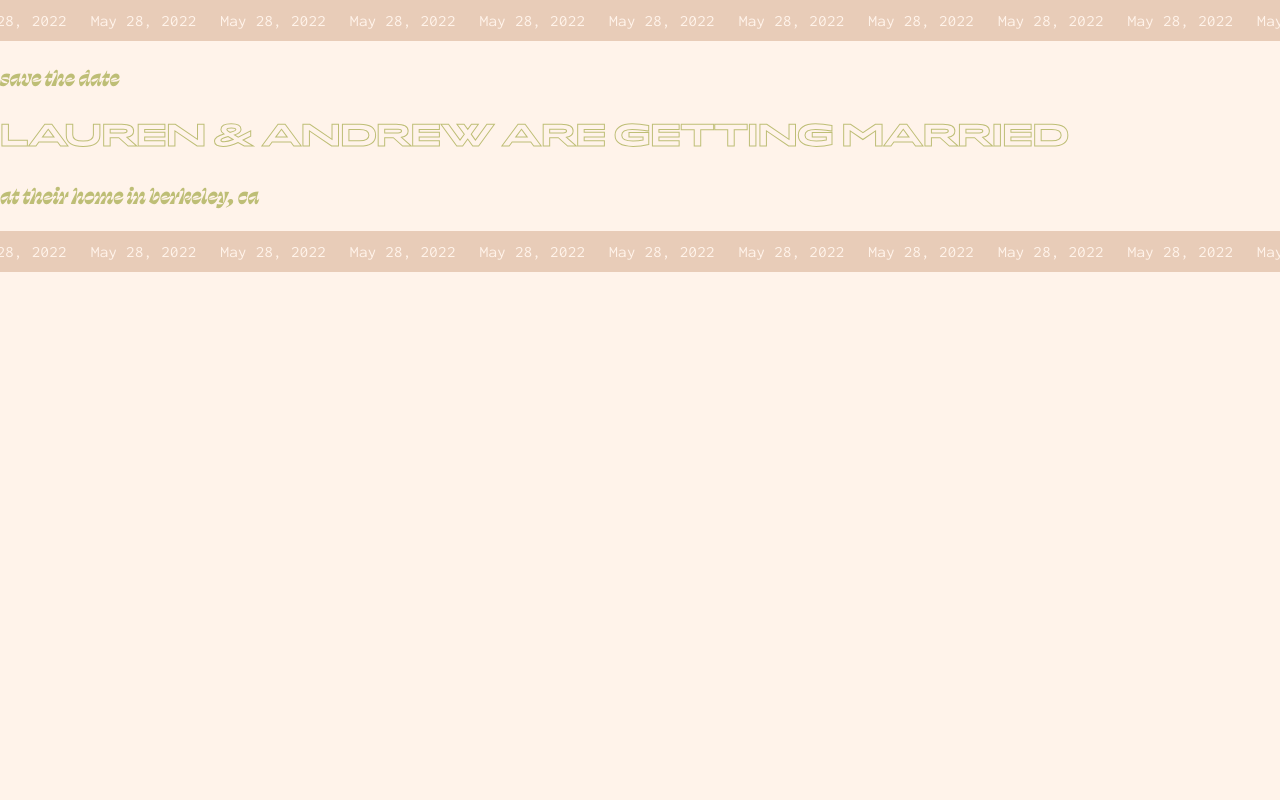
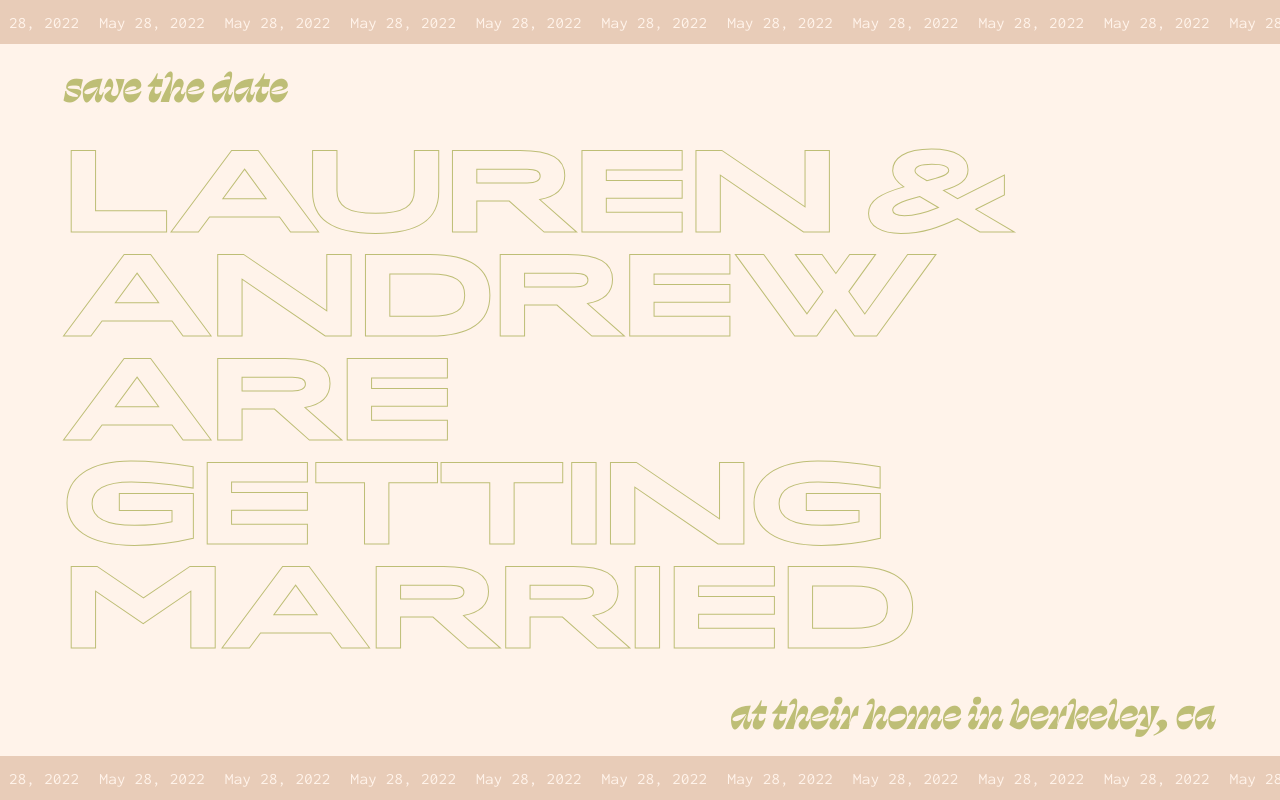
Before and after one commit to greymechanic/dash.wedding, a React (Create React App) app: page / in a window 1280 px wide. Built offline with nearby package versions, Linux system fonts and the light colour scheme.

Commit message:
homepage css progress

```diff
--- a/public/index.html
+++ b/public/index.html
@@ -28,7 +28,7 @@
   </head>
   <body>
     <noscript>You need to enable JavaScript to run this app.</noscript>
-    <div id="root"></div>
+    <div id="root" class="page"></div>
     <!--
       This HTML file is a template.
       If you open it directly in the browser, you will see an empty page.
--- a/src/App.js
+++ b/src/App.js
@@ -2,9 +2,8 @@ import "./App.scss";
 
 function App() {
   return (
-    <div className="home">
+    <div className="home page">
       <header className="marquee">
-        <div>
         <p>May 28, 2022</p>
         <p>May 28, 2022</p>
         <p>May 28, 2022</p>
@@ -23,32 +22,19 @@ function App() {
         <p>May 28, 2022</p>
         <p>May 28, 2022</p>
         <p>May 28, 2022</p>
-          <p>May 28, 2022</p>
-          <p>May 28, 2022</p>
-          <p>May 28, 2022</p>
-          <p>May 28, 2022</p>
-          <p>May 28, 2022</p>
-          <p>May 28, 2022</p>
-          <p>May 28, 2022</p>
-          <p>May 28, 2022</p>
-          <p>May 28, 2022</p>
-          <p>May 28, 2022</p>
-          <p>May 28, 2022</p>
-          <p>May 28, 2022</p>
-          <p>May 28, 2022</p>
-          <p>May 28, 2022</p>
-          <p>May 28, 2022</p>
-          <p>May 28, 2022</p>
-          <p>May 28, 2022</p>
-        </div>
       </header>
       <div className="main">
         <h2>save the date</h2>
-        <h1>LAUREN & ANDREW ARE GETTING MARRIED</h1>
-        <h2>at their home in berkeley, ca</h2>
+        <h1>
+          LAUREN & <br />
+          ANDREW <br />
+          ARE <br />
+          GETTING <br />
+          MARRIED
+        </h1>
+        <h2 className="tagline">at their home in berkeley, ca</h2>
       </div>
       <footer className="marquee">
-        <div>
         <p>May 28, 2022</p>
         <p>May 28, 2022</p>
         <p>May 28, 2022</p>
@@ -67,24 +53,6 @@ function App() {
         <p>May 28, 2022</p>
         <p>May 28, 2022</p>
         <p>May 28, 2022</p>
-          <p>May 28, 2022</p>
-          <p>May 28, 2022</p>
-          <p>May 28, 2022</p>
-          <p>May 28, 2022</p>
-          <p>May 28, 2022</p>
-          <p>May 28, 2022</p>
-          <p>May 28, 2022</p>
-          <p>May 28, 2022</p>
-          <p>May 28, 2022</p>
-          <p>May 28, 2022</p>
-          <p>May 28, 2022</p>
-          <p>May 28, 2022</p>
-          <p>May 28, 2022</p>
-          <p>May 28, 2022</p>
-          <p>May 28, 2022</p>
-          <p>May 28, 2022</p>
-          <p>May 28, 2022</p>
-        </div>
       </footer>
     </div>
   );
--- a/src/App.scss
+++ b/src/App.scss
@@ -5,46 +5,69 @@ body {
   background-color: $cream-1;
   -webkit-font-smoothing: antialiased;
   -moz-osx-font-smoothing: grayscale;
+  height: 100vh;
+  width: 100vw;
+}
+
+.page {
+  height: 100%;
+  width: 100%;
+  &.home {
+    display: flex;
+    flex-direction: column;
+    .main {
+      display: flex;
+      flex-direction: column;
+      flex-grow: 1;
+      justify-content: space-between;
+      margin: 20px 64px;
+      .tagline {
+        align-self: flex-end;
+      }
+    }
+  }
 }
 
 .marquee {
-  display: flex;
-  flex-direction: row;
+  width: 100%;
+  overflow: hidden;
+  white-space: nowrap;
+  padding: 12px 0;
   background-color: $pink-1;
-  margin: 0 auto;
-  white-space: nowrap;
-  overflow: hidden;
-  box-sizing: border-box;
-  div {
-    display: flex;
-    flex-grow: 1;
-    animation: marquee 30s linear infinite;
-  }
   p {
     font-family: "Inconsolata-SemiExpanded-SemiBold", "Courier New", monospace;
     color: $cream-1;
-    margin: 12px 12px;
+    animation: marquee 4s linear infinite;
+    display: inline-block;
+    padding-left: 20px;
+    margin: 0;
   }
 }
 
-/* Make it move */
 @keyframes marquee {
-  0% {
-    transform: translate(0, 0);
+  from {
+    transform: translateX(0);
   }
-  100% {
-    transform: translate(-100%, 0);
+  to {
+    transform: translateX(-100%);
   }
 }
 
 h2 {
   font-family: "Swear-Display-Black-Cilati", "Helvetica", serif;
+  font-size: 45px;
+  line-height: 45px;
   color: $green-1;
+  margin: 0;
 }
 
 h1 {
   font-family: "Lyyra-Expanded-Black", "Helvetica", sans-serif;
+  font-size: 120px;
+  line-height: 104px;
+  letter-spacing: 2.5%;
   color: $cream-1;
   -webkit-text-stroke-width: 1px;
   -webkit-text-stroke-color: $green-1;
+  margin: 0;
 }
```
Lines whose indentation alone changed are shown as unchanged.
